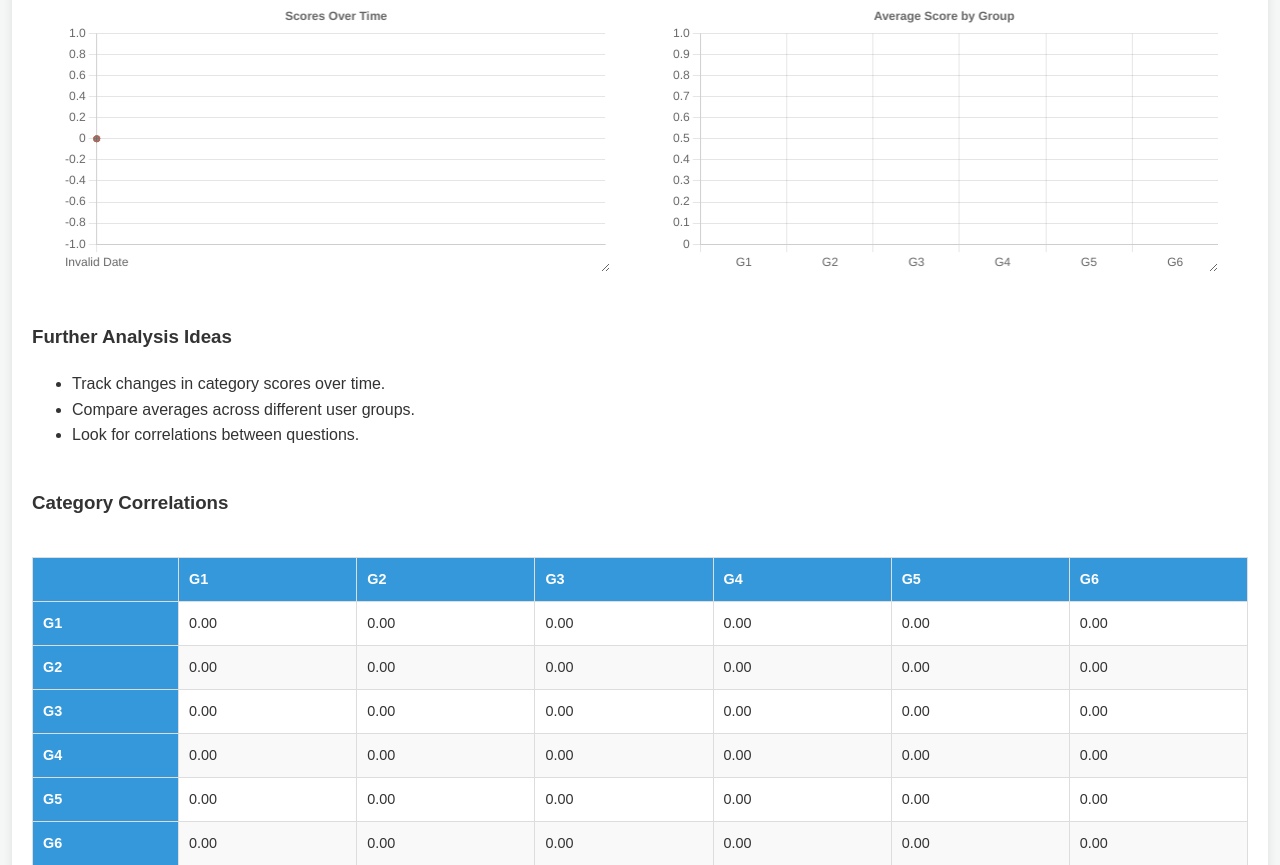
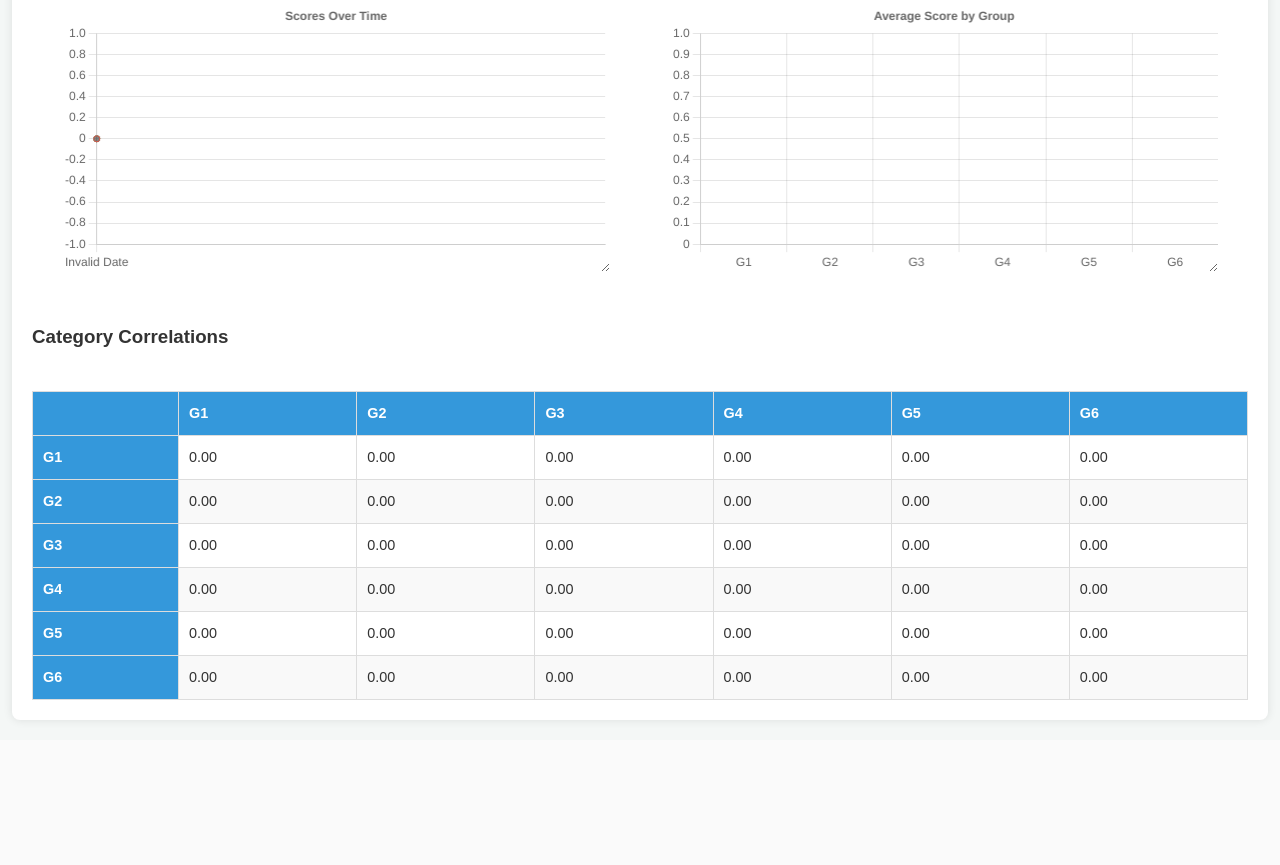
Before and after one commit to panaresium/SupplementaryTestKit, a Flask app: page /admin/results in a window 1280 px wide. Shown: the part 1259-2124 px from the top of the page. After the commit the page ends 1982 px from the top, so only its background shows below. Run offline with Flask 3, Linux system fonts and the light colour scheme; the visitor is signed in with stand-in values (Sample User, id 1); tables that the repository leaves empty hold one stand-in row (values such as "Sample post").

Commit message:
Remove analysis suggestions text

```diff
--- a/templates/results.html
+++ b/templates/results.html
@@ -138,7 +138,6 @@
             </div>
         </div>
         <div id="freeTextContainer" style="margin-top:40px;"></div>
-        <div id="analysisSuggestions" style="margin-top:40px;"></div>
 
         {% if correlations %}
         <h3 style="margin-top:40px;">Category Correlations</h3>
@@ -328,13 +327,7 @@
     }
 
 
-    const suggestions = document.getElementById('analysisSuggestions');
-    suggestions.innerHTML = '<h3>Further Analysis Ideas</h3>' +
-        '<ul>' +
-        '<li>Track changes in category scores over time.</li>' +
-        '<li>Compare averages across different user groups.</li>' +
-        '<li>Look for correlations between questions.</li>' +
-        '</ul>';
+
 
     </script>
 </body>
```
